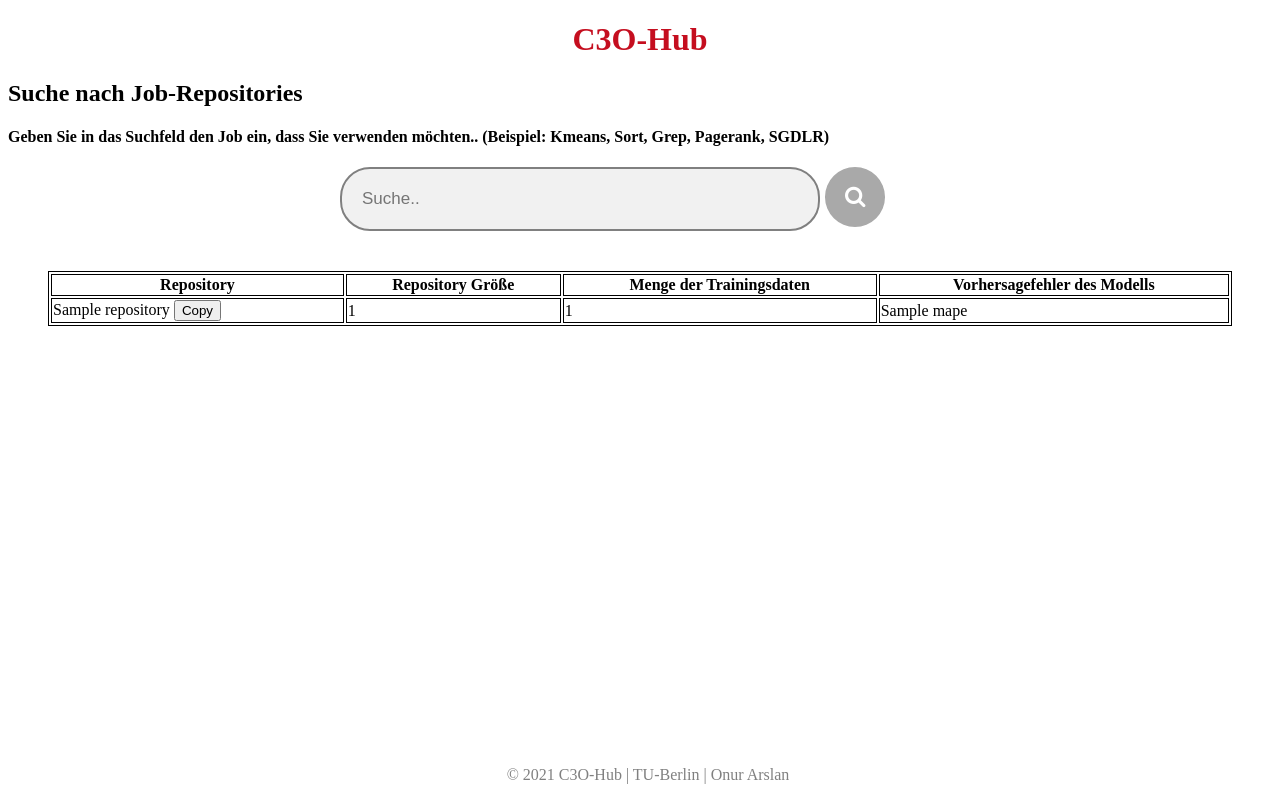
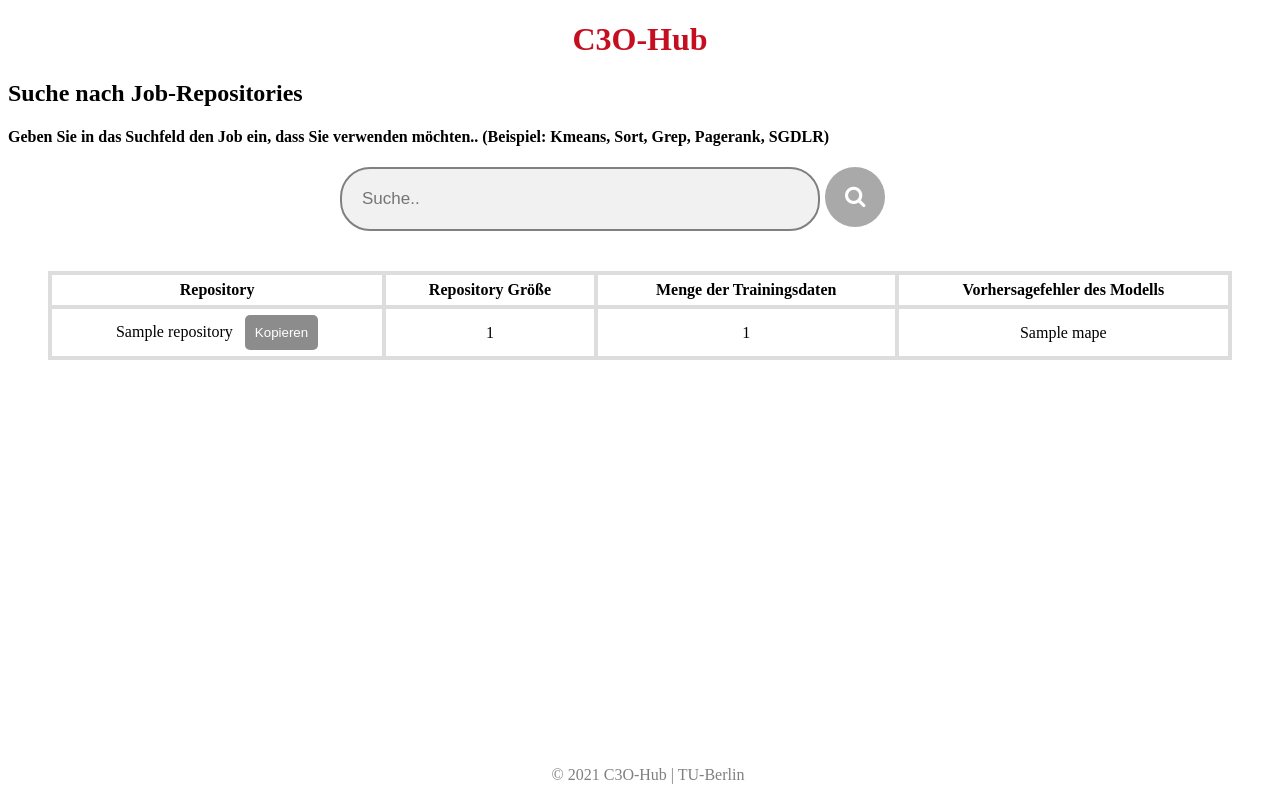
Before and after one commit to RunoXa/c3oHub, a FastAPI app: template templates/table.html in a window 1280 px wide. Run offline with FastAPI, Linux system fonts and the light colour scheme; the template is opened without the code that fills it: most values are stand-ins (such as "Sample title", 1, 10 or a date in 2020).

Commit message:
- Kopieren button gestyled - Die Tabelle moderner gestaltet - Name aus footer entfernt

```diff
--- a/static/css/table.css
+++ b/static/css/table.css
@@ -5,6 +5,27 @@
 .dataTable {
     display: grid;
     margin: 40px 40px 40px 40px;
+}
+
+table, th, td {
+    padding: 6px;
+    text-align: center;
+    border: 4px solid #dddddd;
+    border-collapse: collapse;
+}
+
+.copyButton {
+    padding: 10px;
+    background: #8c8c8c;
+    color: #ffffff;
+    cursor: pointer;
+    margin-left: 8px;
+    border: none;
+    border-radius: 5px;
+}
+
+.copyButton:hover {
+    background: #C50E1F;
 }
 
 .successDialog {
--- a/templates/index.html
+++ b/templates/index.html
@@ -22,7 +22,7 @@
 </div>
 
 <footer class="footer">
-    <p id="copyright">&copy; 2021 C3O-Hub | TU-Berlin | Onur Arslan</p>
+    <p id="copyright">&copy; 2021 C3O-Hub | TU-Berlin</p>
 </footer>
 </body>
 </html>
--- a/templates/table.html
+++ b/templates/table.html
@@ -36,7 +36,7 @@
         {% for data in formData %}
         <tr>
             <td data-type="repositoryLink">{{ data.Repository }}
-                <button data-type="copy">Copy</button>
+                <button class="copyButton" data-type="copy">Kopieren</button>
             </td>
             <td>{{ data.RepositorySize }}</td>
             <td>{{ data.DataSize }}</td>
@@ -56,7 +56,7 @@
 <!--</div>-->
 
 <footer class="footer">
-    <p id="copyright">&copy; 2021 C3O-Hub | TU-Berlin | Onur Arslan</p>
+    <p id="copyright">&copy; 2021 C3O-Hub | TU-Berlin</p>
 </footer>
 </body>
 </html>
```
